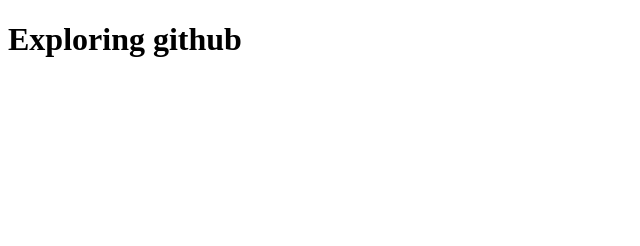
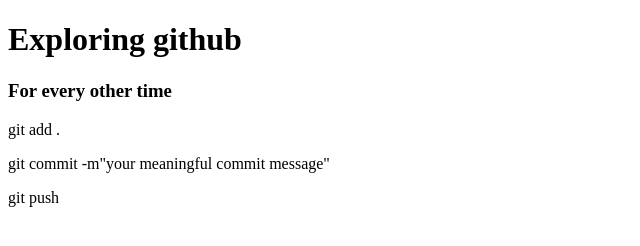
Before and after one commit to Reduan045/my-second-github, a plain HTML site: page index.html in a window 1280 px wide. Shown: the whole page, without its empty margins (0-640 px from the left). Drawn offline with Linux system fonts and the light colour scheme.

Commit message:
added command for changes in github

```diff
--- a/index.html
+++ b/index.html
@@ -7,6 +7,13 @@
 </head>
 <body>
     <h1>Exploring github</h1>
+    <div>
+        <h3>For every other time</h3>
+        <p>git add .</p>
+        <p>git commit -m"your meaningful commit message"</p>
+        <p>git push</p>
+
+    </div>
 
 </body>
 </html>
```
